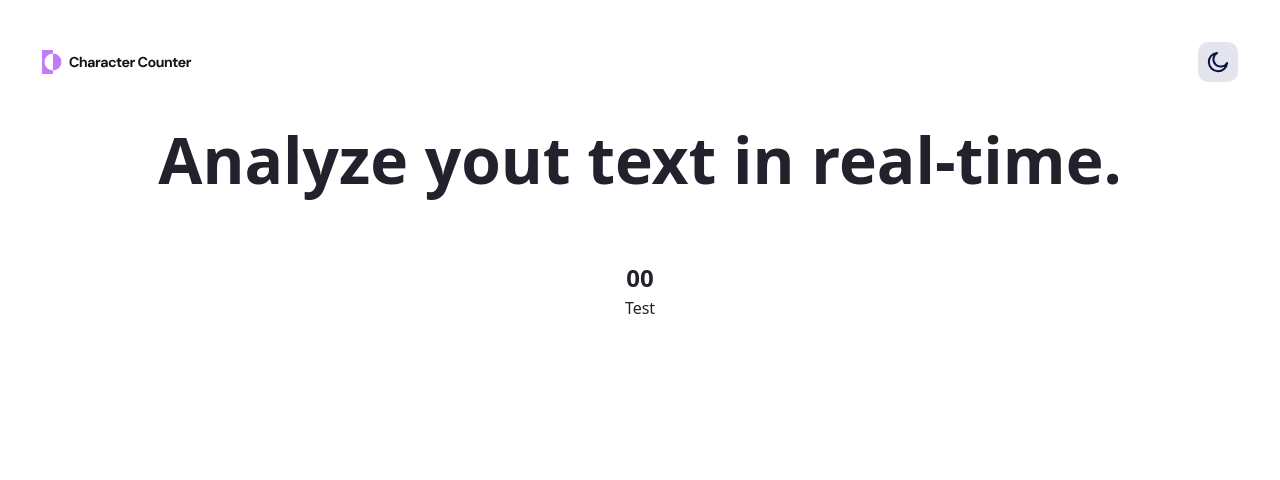
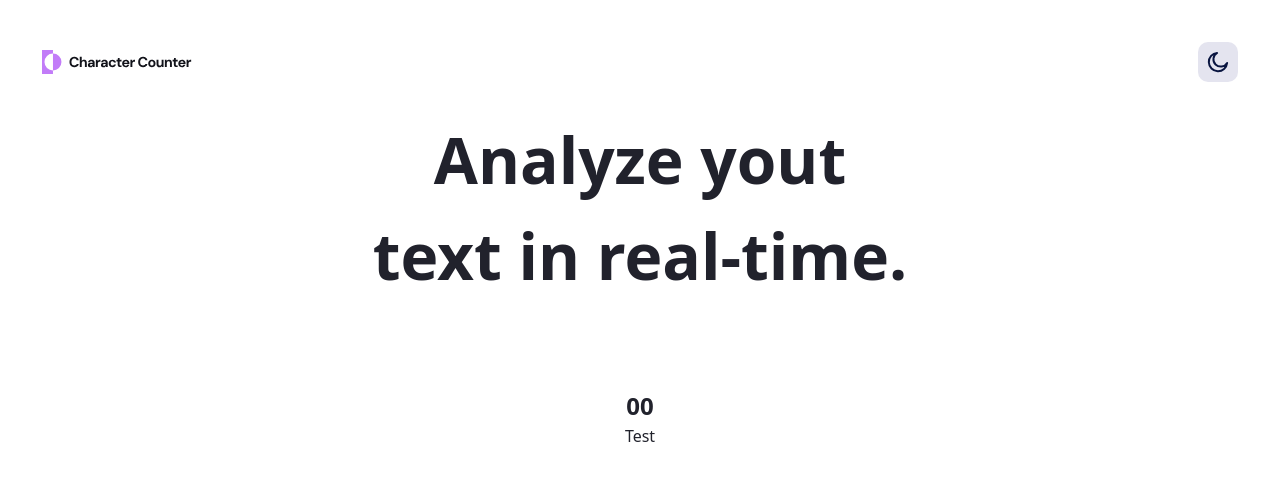
Before and after one commit to Ledelara/character-calculator, a React (Vite) app: page / in a window 1280 px wide. Shown: the top 480 px of the page. Built offline with nearby package versions, Linux system fonts and the light colour scheme.

Commit message:
💄 style: estilizando typography-container

```diff
--- a/src/App.css
+++ b/src/App.css
@@ -33,6 +33,14 @@
   }
 }
 
+.typography-container {
+  display: flex;
+  justify-content: center;
+  align-items: center;
+  margin: 0 auto 2rem auto;
+  max-width: 45%;
+}
+
 .card {
   padding: 2em;
 }
```
